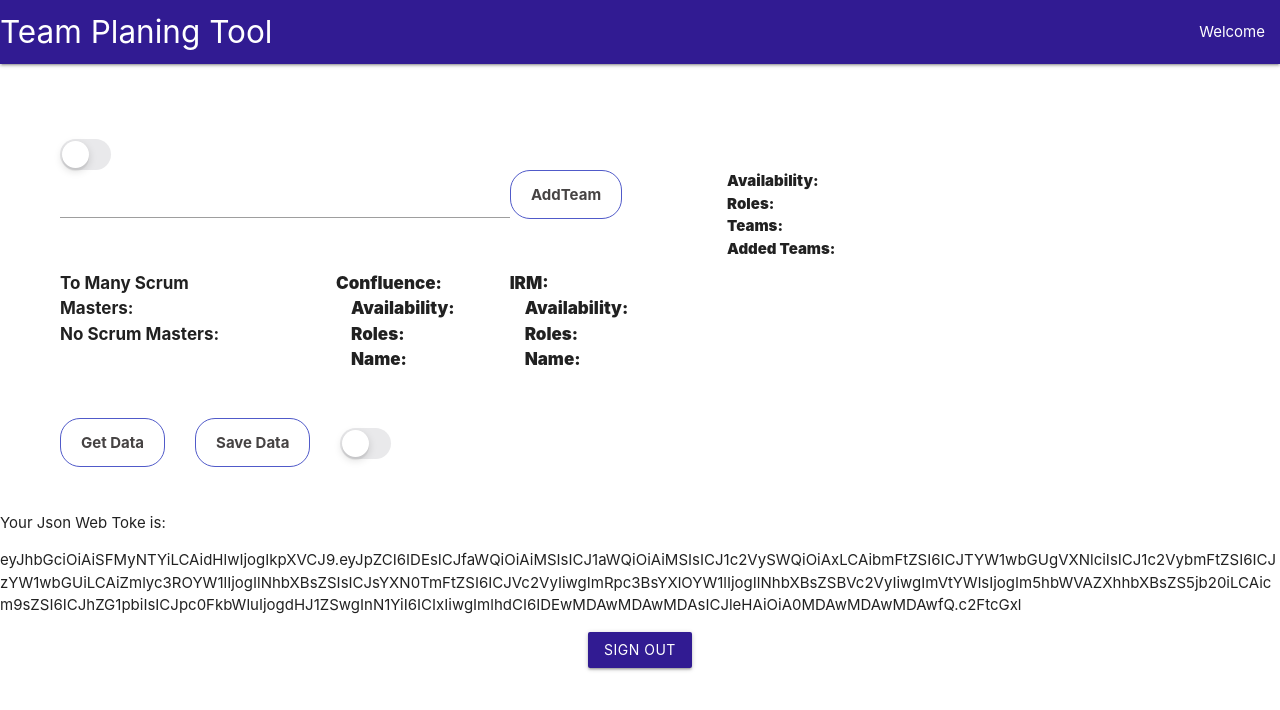
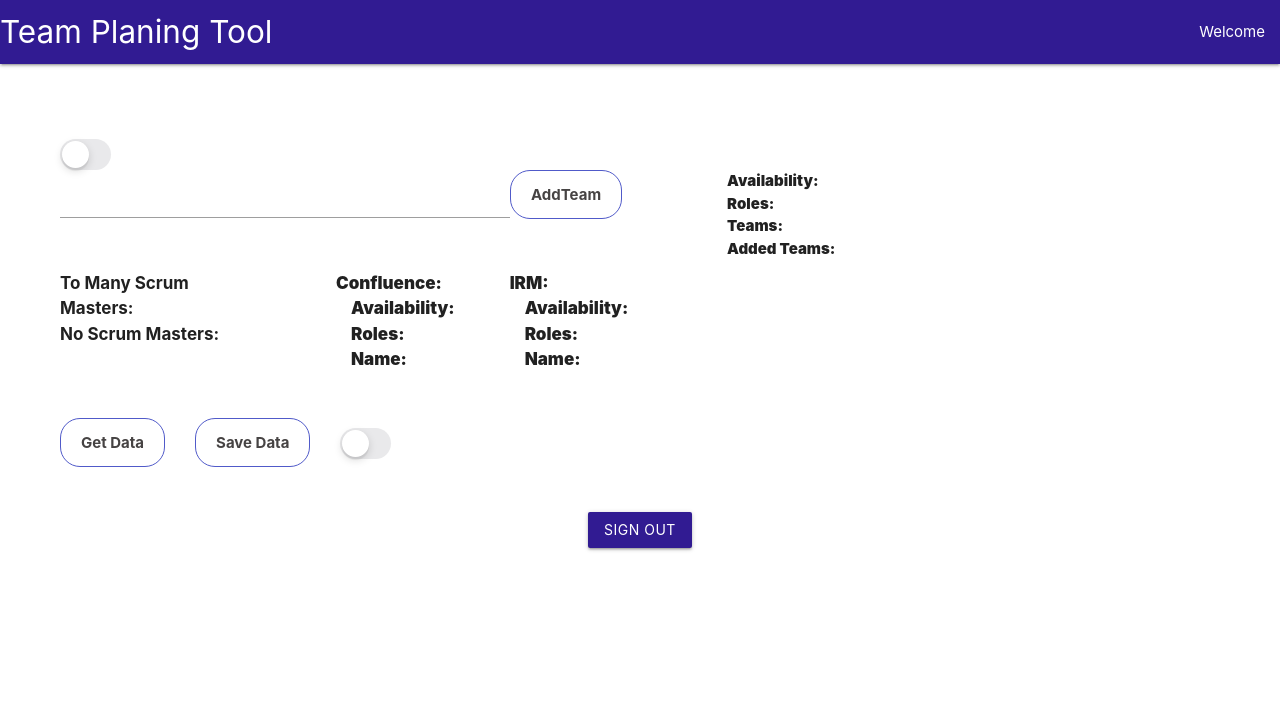
Before and after one commit to AhmadAdde/TeamPlanningToolFrontend_Public, a React (Create React App) app: page /homepage in a window 1280 px wide. Shown: the top 710 px of the page. Built offline with nearby package versions, Linux system fonts and the light colour scheme; no server answers; sample sign-in values are in the browser's storage.

Commit message:
THIS IS ENDRESULT I TINK

```diff
--- a/src/components/HomePage.jsx
+++ b/src/components/HomePage.jsx
@@ -106,13 +106,6 @@ export default function HomePage() {
           comparedData={comparedData}
         />
       </div>
-      <div>
-        Your Json Web Toke is:
-        <br />{" "}
-        <p style={{ overflowWrap: "break-word" }}>
-          {localStorage.getItem("jwt")}
-        </p>
-      </div>
       <div className="row center-align">
         <button
           className="btn deep-purple darken-4 waves-effect waves-light"
```
